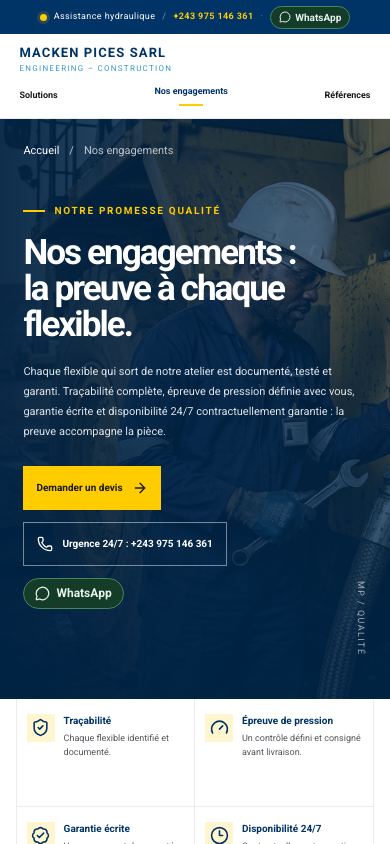
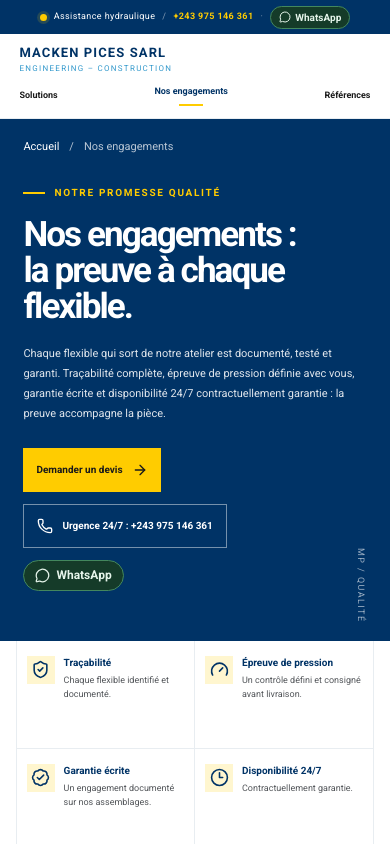
Before and after one commit to fkapia/new_repository, a Next.js app: page /engagements in a window 390 px wide. Shown: the top 844 px of the page. Built offline with nearby package versions, Linux system fonts and the light colour scheme.

Commit message:
Simplify engagements hero without background image
V0-Chat-Id: juLRGX4tSYL

```diff
--- a/app/globals.css
+++ b/app/globals.css
@@ -582,11 +582,9 @@ main { overflow: hidden; }
 .engagement-page .site-header { border-bottom: 1px solid #E8EDF1; }
 .engagement-page .primary-nav a[aria-current='page'] { color: var(--navy); }
 .engagement-page .primary-nav a[aria-current='page']::after { display: block; width: 24px; height: 2px; margin: 5px auto 0; background: var(--yellow); content: ''; }
-.engagement-hero { position: relative; min-height: 560px; display: flex; align-items: center; isolation: isolate; overflow: hidden; background: var(--navy); color: #fff; }
-.engagement-hero-image { z-index: -3; object-fit: cover; object-position: 58% 43%; }
-.engagement-hero-overlay { position: absolute; z-index: -2; inset: 0; background: linear-gradient(90deg,rgba(0,35,68,.97) 0%,rgba(0,42,80,.91) 42%,rgba(0,42,80,.35) 76%,rgba(0,42,80,.16) 100%),linear-gradient(0deg,rgba(0,35,68,.54),transparent 50%); }
-.engagement-hero-inner { position: relative; width: min(1120px,88%); margin: 0 auto; padding: 34px 0 64px; }
-.engagement-breadcrumb { display: flex; align-items: center; gap: 10px; margin-bottom: 54px; color: #ffffffb8; font-size: 11px; }
+.engagement-hero { position: relative; min-height: 470px; display: flex; align-items: center; overflow: hidden; background: var(--navy); color: #fff; }
+.engagement-hero-inner { position: relative; width: min(1120px,88%); margin: 0 auto; padding: 26px 0 42px; }
+.engagement-breadcrumb { display: flex; align-items: center; gap: 10px; margin-bottom: 34px; color: #ffffffb8; font-size: 11px; }
 .engagement-breadcrumb a { color: #fff; text-decoration: none; }
 .engagement-breadcrumb a:hover { color: var(--yellow); }
 .engagement-hero-copy { max-width: 740px; }
@@ -688,11 +686,9 @@ main { overflow: hidden; }
   .engagement-page .primary-nav { width: auto; margin: 0; padding: 0; gap: 14px; overflow-x: auto; }
   .engagement-page .primary-nav a { font-size: 10px; }
   .engagement-page .primary-nav .nav-contact { display: none; }
-  .engagement-hero { min-height: 540px; align-items: flex-start; }
-  .engagement-hero-image { object-position: 63% center; }
-  .engagement-hero-overlay { background: linear-gradient(90deg,rgba(0,35,68,.94),rgba(0,42,80,.64)),linear-gradient(0deg,rgba(0,35,68,.64),transparent 76%); }
-  .engagement-hero-inner { width: 88%; padding: 24px 0 65px; }
-  .engagement-breadcrumb { margin-bottom: 44px; }
+.engagement-hero { min-height: 0; align-items: flex-start; }
+.engagement-hero-inner { width: 88%; padding: 24px 0 54px; }
+.engagement-breadcrumb { margin-bottom: 30px; }
   .engagement-hero h1 { font-size: clamp(38px,8vw,55px); }
   .engagement-hero-lead { max-width: 550px; font-size: 12px; }
   .engagement-hero-actions { align-items: flex-start; flex-direction: column; }
@@ -714,7 +710,7 @@ main { overflow: hidden; }
   .engagement-page .header-inner { flex-wrap: wrap; gap: 10px; padding-top: 12px; padding-bottom: 12px; }
   .engagement-page .primary-nav { width: 100%; justify-content: space-between; gap: 8px; }
   .engagement-page .primary-nav a { font-size: 9px; }
-  .engagement-hero { min-height: 580px; }
+  .engagement-hero-inner { padding-top: 20px; padding-bottom: 50px; }
   .engagement-hero h1 { font-size: clamp(35px,9vw,44px); }
   .engagement-hero-lead { font-size: 11px; }
   .engagement-hero-actions .button { min-height: 44px; padding: 0 13px; font-size: 10px; }
--- a/components/engagements-page.tsx
+++ b/components/engagements-page.tsx
@@ -1,4 +1,3 @@
-import Image from 'next/image'
 import Link from 'next/link'
 import {
   ArrowRight,
@@ -167,15 +166,6 @@ function EngagementsHeader() {
 function EngagementHero() {
   return (
     <section className="engagement-hero" aria-labelledby="engagement-title">
-      <Image
-        src="/hydraulics-hero.png"
-        alt="Technicien Macken Pices contrôlant un circuit hydraulique sur un équipement minier."
-        fill
-        priority
-        sizes="100vw"
-        className="engagement-hero-image"
-      />
-      <div className="engagement-hero-overlay" aria-hidden="true" />
       <div className="engagement-hero-inner">
         <nav className="engagement-breadcrumb" aria-label="Fil d’Ariane">
           <Link href="/">Accueil</Link><span aria-hidden="true">/</span><span>Nos engagements</span>
```
